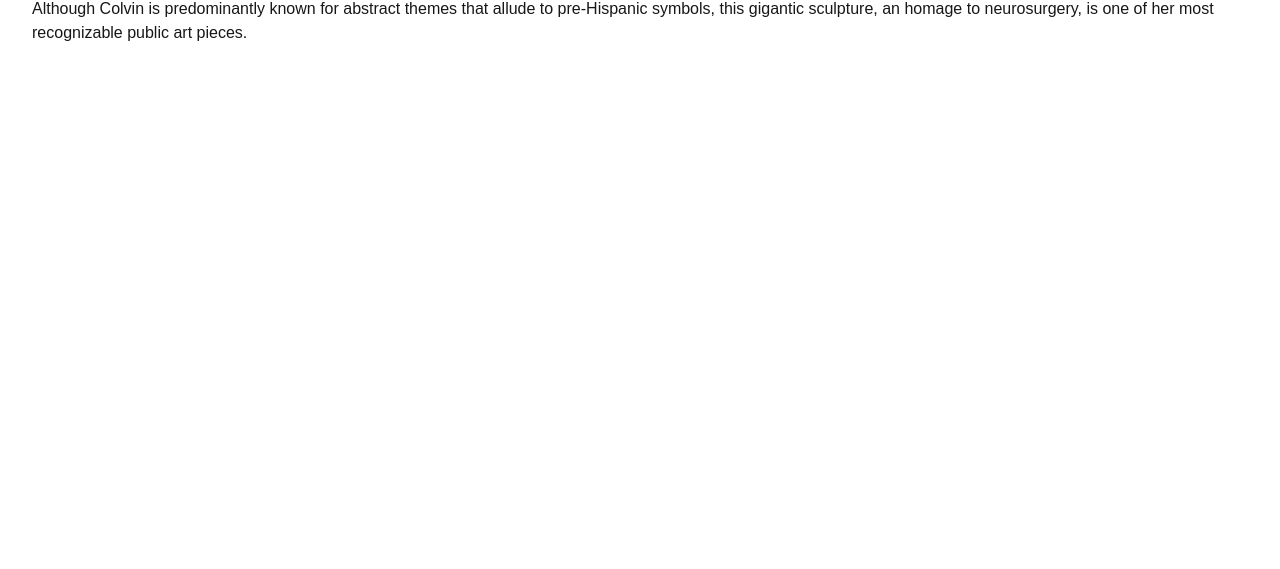
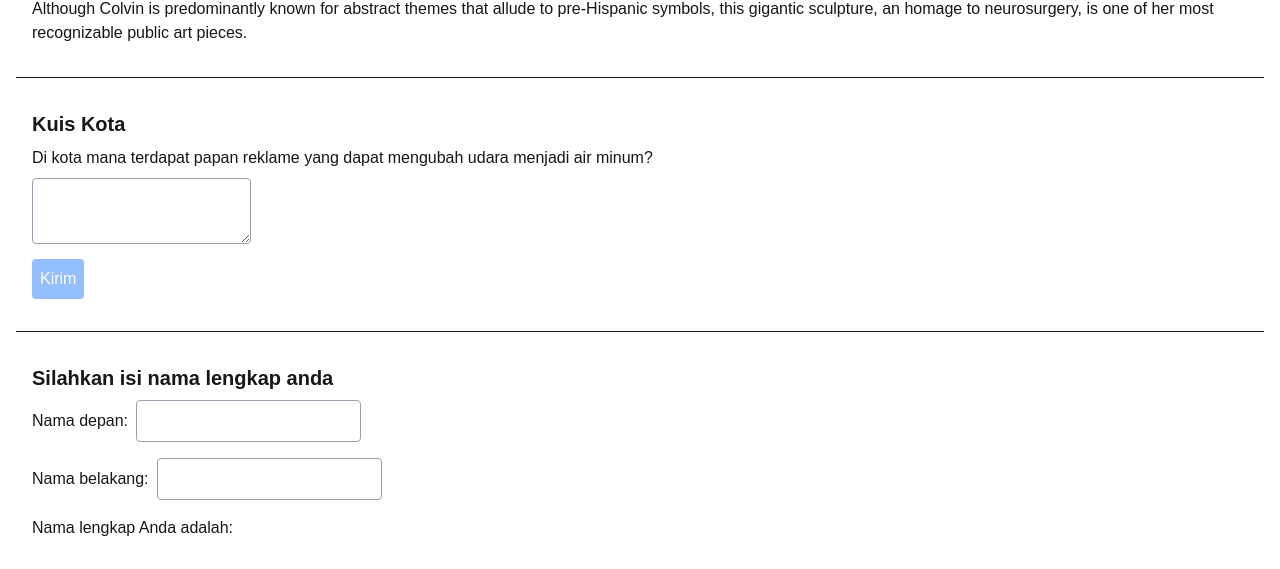
Before and after one commit to Hammsz/04-event-dan-state, a Next.js app: page / in a window 1280 px wide. Shown: the part 762-1331 px from the top of the page. Before the commit the page ends 839 px from the top, so only its background shows below. Built offline with nearby package versions, Linux system fonts and the light colour scheme.

Commit message:
Jawaban Soal Praktikum 5

```diff
--- a/src/app/page.tsx
+++ b/src/app/page.tsx
@@ -6,6 +6,7 @@ import Tombol_1, {
 } from "@/components/button";
 
 import Gallery from "@/components/gallery";
+import Form, { Form_2 } from "@/components/form";
 
 export default function Home() {
   return (
@@ -41,6 +42,13 @@ export default function Home() {
       <hr className="my-4" />
 
       <Gallery />
+      <hr className="my-4" />
+
+<Form />
+
+      <hr className="my-4" />
+
+<Form_2 />
     </main>
   );
 }
--- /dev/null
+++ b/src/components/form.tsx
@@ -0,0 +1,136 @@
+"use client";
+
+import { useState } from "react";
+import type { ChangeEvent, FormEvent } from "react";
+
+export default function Form() {
+  const [answer, setAnswer] = useState("");
+  const [error, setError] = useState<string | null>(null);
+  const [status, setStatus] = useState<
+    "typing" | "submitting" | "success"
+  >("typing");
+
+  if (status === "success") {
+    return <h1 className="text-xl font-bold">Jawaban benar!</h1>;
+  }
+
+  async function handleSubmit(e: FormEvent<HTMLFormElement>) {
+    e.preventDefault();
+
+    setStatus("submitting");
+    setError(null);
+
+    try {
+      await submitForm(answer);
+      setStatus("success");
+    } catch {
+      setStatus("typing");
+      setError("Jawaban masih salah. Silakan coba lagi.");
+    }
+  }
+
+  function handleTextareaChange(
+    e: ChangeEvent<HTMLTextAreaElement>
+  ) {
+    setAnswer(e.target.value);
+  }
+
+  return (
+    <div className="p-4">
+      <h2 className="text-xl font-bold">Kuis Kota</h2>
+
+      <p className="my-2">
+        Di kota mana terdapat papan reklame yang dapat
+        mengubah udara menjadi air minum?
+      </p>
+
+      <form onSubmit={handleSubmit}>
+        <textarea
+          value={answer}
+          onChange={handleTextareaChange}
+          disabled={status === "submitting"}
+          className="rounded border border-gray-400 p-2"
+        />
+
+        <br />
+
+        <button
+          disabled={
+            answer.length === 0 || status === "submitting"
+          }
+          className="mt-2 rounded bg-blue-500 p-2 text-white disabled:opacity-50"
+        >
+          Kirim
+        </button>
+
+        {error !== null && (
+          <p className="mt-2 text-red-500">{error}</p>
+        )}
+      </form>
+    </div>
+  );
+}
+
+function submitForm(answer: string) {
+  return new Promise<void>((resolve, reject) => {
+    setTimeout(() => {
+      if (answer.toLowerCase() === "lima") {
+        resolve();
+      } else {
+        reject();
+      }
+    }, 1000);
+  });
+}
+
+export function Form_2() {
+  const [firstName, setFirstName] = useState("");
+  const [lastName, setLastName] = useState("");
+
+  const fullName = firstName + " " + lastName;
+
+  function handleFirstNameChange(
+    e: ChangeEvent<HTMLInputElement>
+  ) {
+    setFirstName(e.target.value);
+  }
+
+  function handleLastNameChange(
+    e: ChangeEvent<HTMLInputElement>
+  ) {
+    setLastName(e.target.value);
+  }
+
+  return (
+    <div className="p-4">
+      <h2 className="text-xl font-bold">
+        Silahkan isi nama lengkap anda
+      </h2>
+
+      <label>
+        Nama depan:
+        <input
+          value={firstName}
+          onChange={handleFirstNameChange}
+          className="m-2 rounded border border-gray-400 p-2"
+        />
+      </label>
+
+      <br />
+
+      <label>
+        Nama belakang:
+        <input
+          value={lastName}
+          onChange={handleLastNameChange}
+          className="m-2 rounded border border-gray-400 p-2"
+        />
+      </label>
+
+      <p className="mt-2">
+        Nama lengkap Anda adalah:{" "}
+        <b className="text-blue-600">{fullName}</b>
+      </p>
+    </div>
+  );
+}
```
Also changed, not shown: 5 other files (tests, documents, lock files or other folders).
